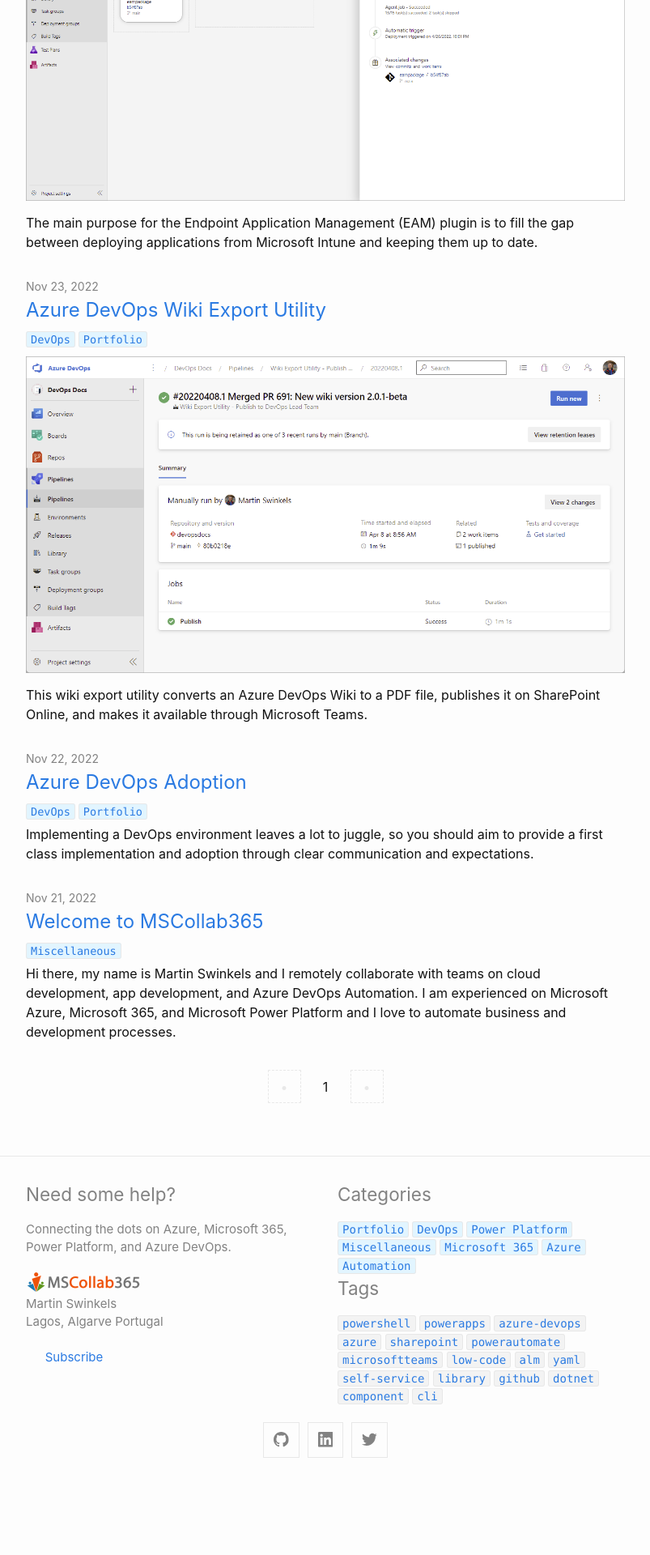
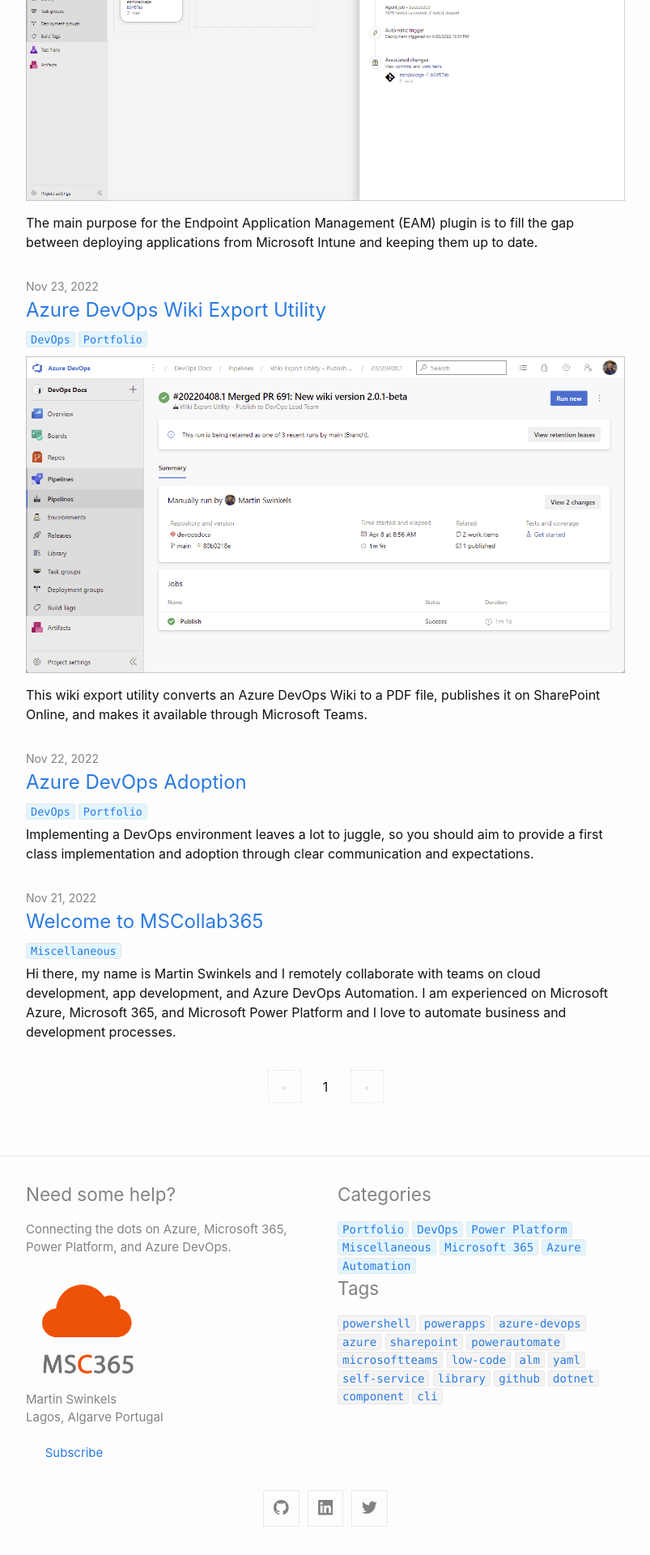
Before and after one commit to msc365/msc365.github.io, a Jekyll site: the page built from index.html, in a window 1280 px wide. Shown: the part 2341-4261 px from the top of the page at 81% size, without its empty margins (238-1041 px from the left). Built offline with Jekyll 4.4.1, drawn with Linux system fonts in a browser that asks for light colours; the list of posts is cut into pages by our own code; before the commit the page ends 4176 px from its top, so only the background shows below that.

Commit message:
Update footer.html

```diff
--- a/_includes/footer.html
+++ b/_includes/footer.html
@@ -9,7 +9,7 @@
         <h2>Need some help?</h2>
         <p>{{ site.description | escape }}</p>
         <a rel="author" href="{{ "/" | relative_url }}">
-          <img alt="msc365 logo" src="https://msc365.eu/assets/img/mscollab365-aad-banner-300.png" width="150"/>
+          <img alt="msc365 logo" src="https://msc365.eu/assets/img/msc365-logo-256.png" width="150"/>
         </a>
         {%- if site.author %}
         <ul class="contact-list">
```
